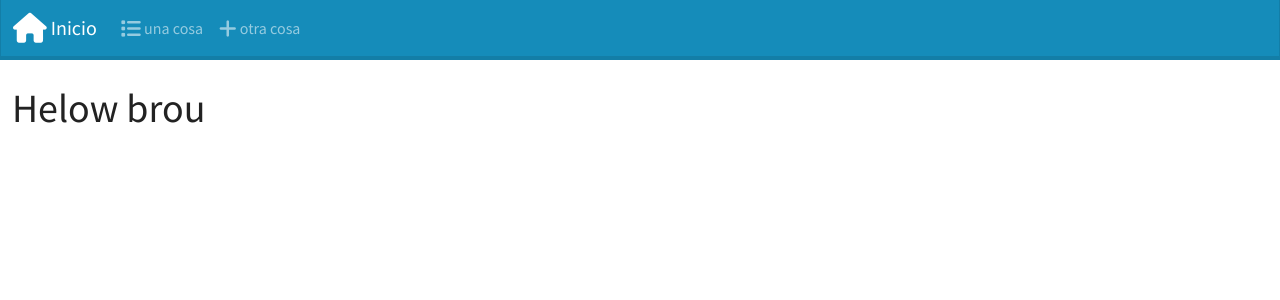
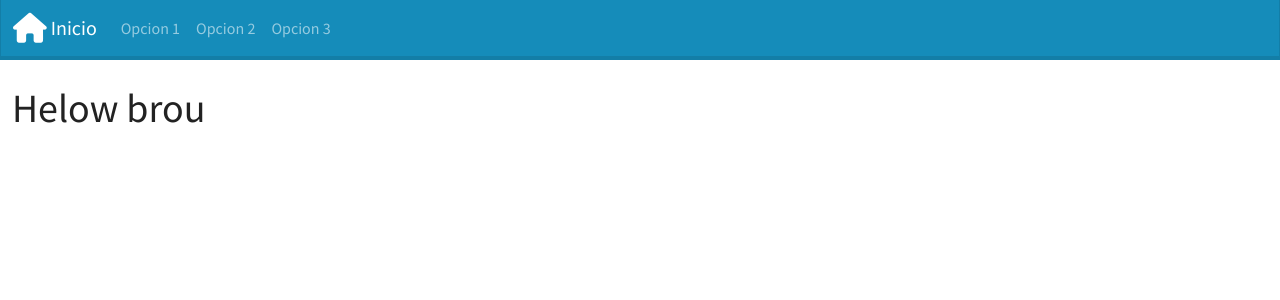
Before and after one commit to AaronBlacio/deber, a Django app: page / in a window 1280 px wide. Shown: the top 300 px of the page. Run offline with Django 4.2, Linux system fonts and the light colour scheme; some libraries are stand-ins or nearby versions.

Commit message:
Update base.html

```diff
--- a/deber/pagina/templates/pagina/base.html
+++ b/deber/pagina/templates/pagina/base.html
@@ -18,10 +18,13 @@
           <div class="collapse navbar-collapse" id="navbarColor01">
             <ul class="navbar-nav me-auto">
               <li class="nav-item">
-                <a class="nav-link" href="{% url 'index' %}"><i class="fa-solid fa-list fa-lg"></i> una cosa</a>
+                <a class="nav-link" href="{% url 'index' %}"> Opcion 1</a>
               </li>
               <li class="nav-item">
-                <a class="nav-link" href=""><i class="fa-solid fa-plus fa-lg"></i> otra cosa</a>
+                <a class="nav-link" href=""> Opcion 2</a>
+              </li>
+              <li class="nav-item">
+                <a class="nav-link" href=""> Opcion 3</a>
               </li>
             </ul>
           </div>
```
